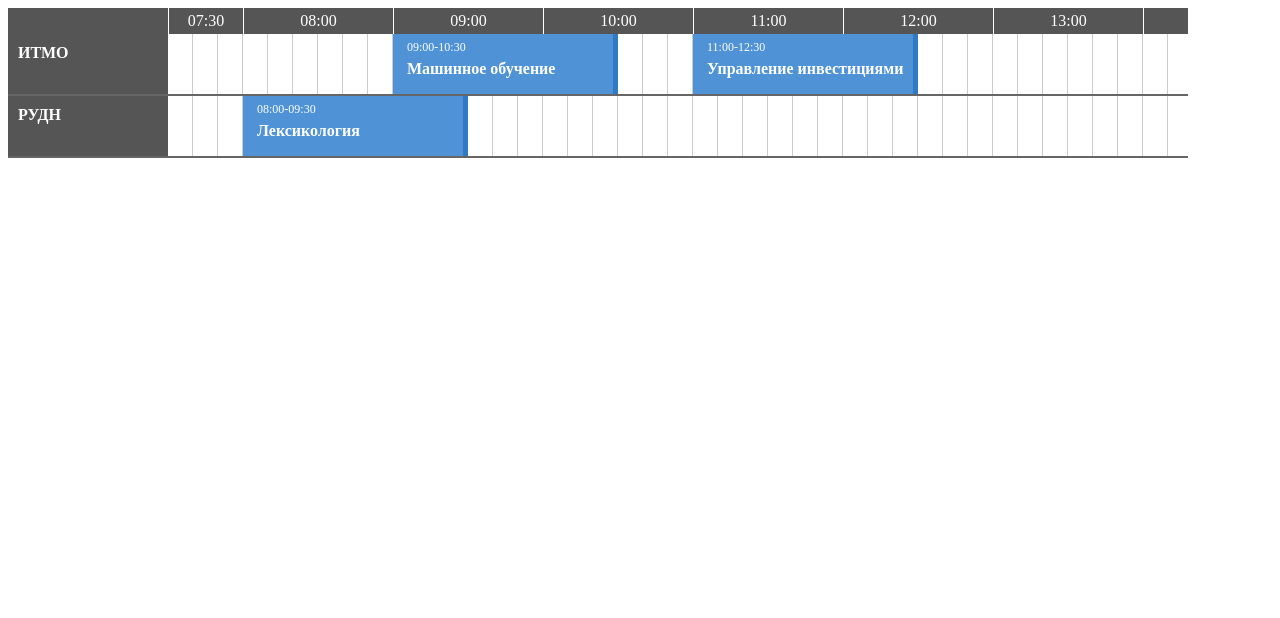
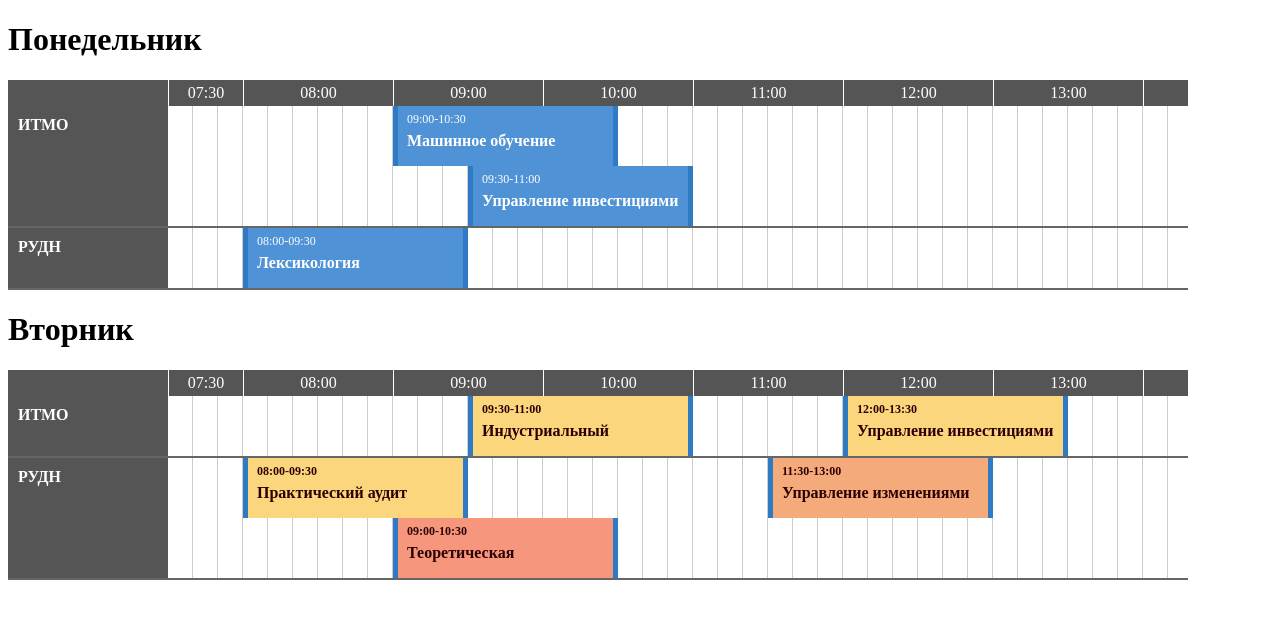
Before and after one commit to mermm/schedule, a plain HTML site: page index.html in a window 1280 px wide. Drawn offline with nearby package versions, Linux system fonts and the light colour scheme.

Commit message:
some changes

```diff
--- a/demo.js
+++ b/demo.js
@@ -8,6 +8,7 @@ $(function(){
     $("#logs").append('<table class="table">');
     var isDraggable = true;
     var isResizable = true;
+
     var $sc = $("#schedule").timeSchedule({
         startTime: "07:30", // schedule start time(HH:ii)
         endTime: "20:00",   // schedule end time(HH:ii)
@@ -16,9 +17,9 @@ $(function(){
         verticalScrollbar: 20,   // scrollbar (px)
         timeLineBorder: 2,   // border(top and bottom)
         bundleMoveWidth: 6,  // width to move all schedules to the right of the clicked time line cell
-        draggable: isDraggable,
+        draggable: false,
         resizable: false,
-        resizableLeft: false,
+        resizableLeft: true,
         rows : {
             '0' : {
             title : 'ИТМО',
@@ -31,8 +32,8 @@ $(function(){
                     }
                 },
                 {
-                        start: '11:00',
-                        end: '12:30',
+                    start: '9:30',
+                    end: '11:00',
                     text: 'Управление инвестициями',
                     data: {
                     }
@@ -91,6 +92,108 @@ $(function(){
         // },
     });
 
+    var $sc = $("#schedule2").timeSchedule({
+        startTime: "07:30", // schedule start time(HH:ii)
+        endTime: "20:00",   // schedule end time(HH:ii)
+        widthTime: 60 * 10,  // cell timestamp example 10 minutes
+        timeLineY: 60,       // height(px)
+        verticalScrollbar: 20,   // scrollbar (px)
+        timeLineBorder: 2,   // border(top and bottom)
+        bundleMoveWidth: 6,  // width to move all schedules to the right of the clicked time line cell
+        draggable: false,
+        resizable: false,
+        resizableLeft: true,
+        rows : {
+            '0' : {
+            title : 'ИТМО',
+            schedule:[
+                {
+                    start: '09:30',
+                    end: '11:00',
+                    text: 'Индустриальный интернет',
+                    data: {
+                        class: 'itmo_economy'
+                    }
+                },
+                {
+                    start: '12:00',
+                    end: '13:30',
+                    text: 'Управление инвестициями',
+                    data: {
+                        class: 'itmo_economy'
+                    }
+                }
+            ]
+        },
+        '1' : {
+            title : 'РУДН',
+            schedule:[
+                {
+                    start: '08:00',
+                    end: '09:30',
+                    text: 'Практический аудит',
+                    data: {
+                        class: 'rudn_economy'
+                    }
+                },
+                {
+                    start: '11:30',
+                    end: '13:00',
+                    text: 'Управление изменениями',
+                    data: {
+                        class: 'rudn_worldeconomy'
+                    }
+                },
+                {
+                    start: '09:00',
+                    end: '10:30',
+                    text: 'Теоретическая грамматика',
+                    data: {
+                        class: 'rudn_lang'
+                    }
+                }
+            ]
+        }
+    },
+        onChange: function(node, data){
+            addLog('onChange', data);
+        },
+        onInitRow: function(node, data){
+            addLog('onInitRow', data);
+        },
+        onClick: function(node, data){
+            addLog('onClick', data);
+        },
+        onAppendRow: function(node, data){
+            addLog('onAppendRow', data);
+        },
+        onAppendSchedule: function(node, data){
+            addLog('onAppendSchedule', data);
+            if(data.data.class){
+                node.addClass(data.data.class);
+            }
+            if(data.data.image){
+                var $img = $('<div class="photo"><img></div>');
+                $img.find('img').attr('src', data.data.image);
+                node.prepend($img);
+                node.addClass('sc_bar_photo');
+            }
+        },
+        // onScheduleClick: function(node, time, timeline){
+        //     var start = time;
+        //     var end = $(this).timeSchedule('formatTime', $(this).timeSchedule('calcStringTime', time) + 3600);
+        //     $(this).timeSchedule('addSchedule', timeline, {
+        //         start: start,
+        //         end: end,
+        //         text:'Insert Schedule',
+        //         data:{
+        //             class: 'sc_bar_insert'
+        //         }
+        //     });
+        //     addLog('onScheduleClick', time + ' ' + timeline);
+        // },
+    });
+
 
 
 
--- a/demo.html
+++ b/index.html
@@ -7,7 +7,10 @@
     <link rel="stylesheet" type="text/css" href="/dist/css/style.min.css" />
 </head>
 <body>
+    <h1>Понедельник</h1>
     <div id="schedule"></div>
+    <h1>Вторник</h1>
+    <div id="schedule2"></div>
 <script
         src="https://code.jquery.com/jquery-3.4.1.min.js"
         integrity="sha256-CSXorXvZcTkaix6Yvo6HppcZGetbYMGWSFlBw8HfCJo="
```
Also changed, not shown: data/mon.json (+31 -12 lines), dist/css/style.min.css. Lines whose indentation alone changed are shown as unchanged.
